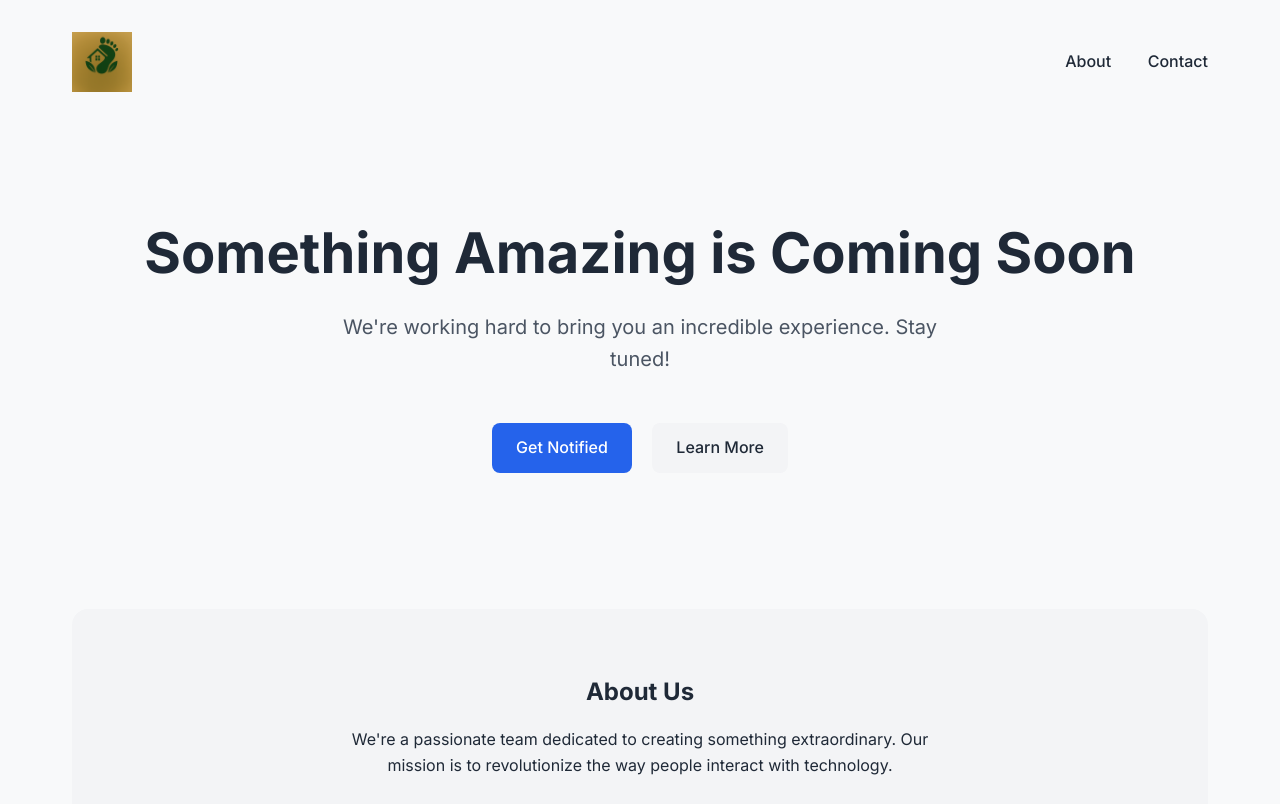
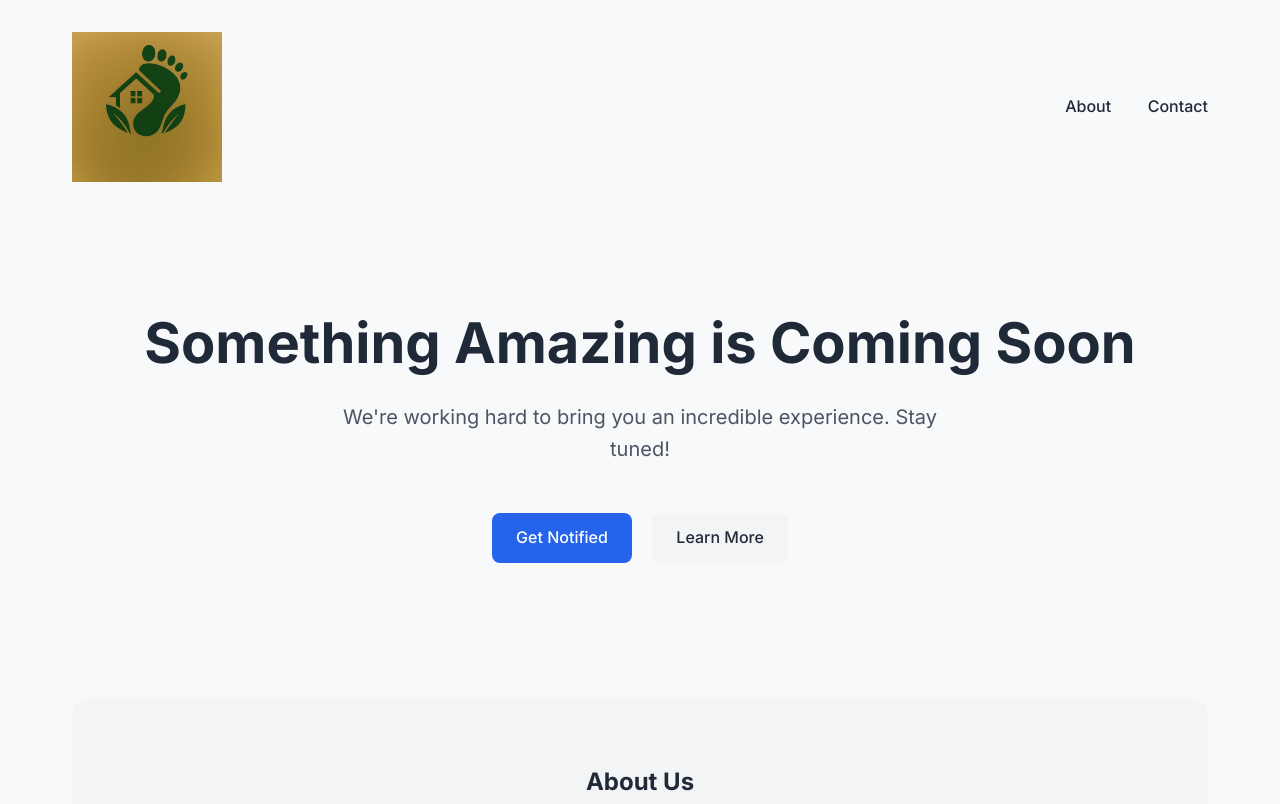
Before and after one commit to kpkuhl/test-landing-page, a plain HTML site: page index.html in a window 1280 px wide. Shown: the top 804 px of the page. Drawn offline with Linux system fonts and the light colour scheme.

Commit message:
Increase logo size to 150px

```diff
--- a/styles.css
+++ b/styles.css
@@ -40,7 +40,7 @@ nav {
 }
 
 .logo-img {
-    height: 60px;
+    height: 150px;
     width: auto;
     display: block;
 }
```
